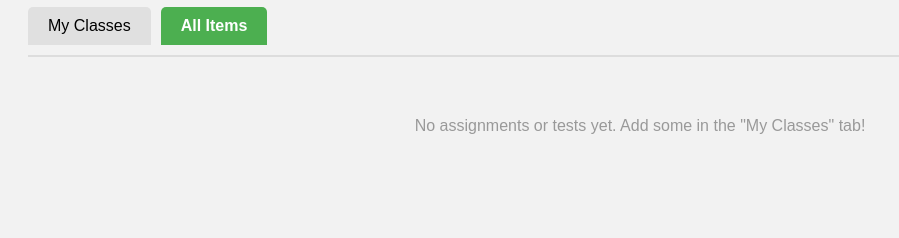
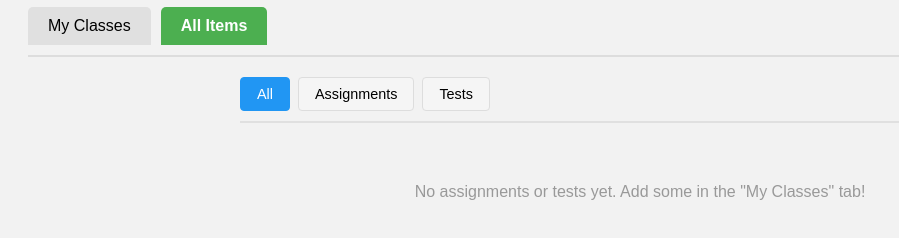
Before and after one commit to AChristmas10/AssignmentOrganizer, a plain HTML site: page index.html in a window 1280 px wide. Both pictures are taken after a click on the button "All Items". Shown: the part 90-328 px from the top of the page, without its empty margins (0-899 px from the left). Drawn offline with Linux system fonts and the light colour scheme.

Commit message:
[Version 1] Added sub-tabs in all items

```diff
--- a/script.js
+++ b/script.js
@@ -276,6 +276,9 @@ function switchView(view) {
 function renderAllItems() {
     const container = document.getElementById('allItemsContainer');
 
+    // Get current filter (default to 'all')
+    if (!window.allItemsFilter) window.allItemsFilter = 'all';
+
     // Collect all assignments and tests with their class info
     let allItems = [];
 
@@ -305,17 +308,43 @@ function renderAllItems() {
         });
     });
 
+    // Filter based on current filter
+    if (window.allItemsFilter === 'assignments') {
+        allItems = allItems.filter(item => item.type === 'assignment');
+    } else if (window.allItemsFilter === 'tests') {
+        allItems = allItems.filter(item => item.type === 'test');
+    }
+
     // Sort by date
     allItems.sort((a, b) => new Date(a.date) - new Date(b.date));
 
     if (allItems.length === 0) {
-        container.innerHTML = '<p style="text-align:center; color:#999; padding:40px;">No assignments or tests yet. Add some in the "My Classes" tab!</p>';
+        const filterText = window.allItemsFilter === 'all' ? 'No assignments or tests yet. Add some in the "My Classes" tab!' :
+            window.allItemsFilter === 'assignments' ? 'No assignments yet. Add some in the "My Classes" tab!' :
+                'No tests yet. Add some in the "My Classes" tab!';
+        container.innerHTML = `
+            <div style="max-width: 800px; margin: 0 auto;">
+                <div class="filter-tabs">
+                    <button class="filter-tab ${window.allItemsFilter === 'all' ? 'active' : ''}" onclick="setAllItemsFilter('all')">All</button>
+                    <button class="filter-tab ${window.allItemsFilter === 'assignments' ? 'active' : ''}" onclick="setAllItemsFilter('assignments')">Assignments</button>
+                    <button class="filter-tab ${window.allItemsFilter === 'tests' ? 'active' : ''}" onclick="setAllItemsFilter('tests')">Tests</button>
+                </div>
+                <p style="text-align:center; color:#999; padding:40px;">${filterText}</p>
+            </div>
+        `;
         return;
     }
 
     container.innerHTML = `
         <div style="max-width: 800px; margin: 0 auto;">
             <h2 style="margin-bottom: 20px;">All Assignments & Tests</h2>
+
+            <div class="filter-tabs">
+                <button class="filter-tab ${window.allItemsFilter === 'all' ? 'active' : ''}" onclick="setAllItemsFilter('all')">All</button>
+                <button class="filter-tab ${window.allItemsFilter === 'assignments' ? 'active' : ''}" onclick="setAllItemsFilter('assignments')">Assignments</button>
+                <button class="filter-tab ${window.allItemsFilter === 'tests' ? 'active' : ''}" onclick="setAllItemsFilter('tests')">Tests</button>
+            </div>
+
             ${allItems.map(item => {
         const isAssignment = item.type === 'assignment';
         const completed = isAssignment ? item.progress === 10 : item.prepared === 10;
@@ -350,3 +379,9 @@ function renderAllItems() {
         </div>
     `;
 }
+
+// SET FILTER FOR ALL ITEMS VIEW
+function setAllItemsFilter(filter) {
+    window.allItemsFilter = filter;
+    renderAllItems();
+}
--- a/style.css
+++ b/style.css
@@ -145,6 +145,36 @@ h1 {
     margin-top: 10px;
 }
 
+/* ---------- FILTER TABS (in All Items view) ---------- */
+.filter-tabs {
+    display: flex;
+    gap: 8px;
+    margin-bottom: 20px;
+    padding-bottom: 10px;
+    border-bottom: 2px solid #e0e0e0;
+}
+
+.filter-tab {
+    padding: 8px 16px;
+    border: 1px solid #ddd;
+    background: #f5f5f5;
+    cursor: pointer;
+    border-radius: 4px;
+    font-size: 0.9em;
+    transition: all 0.2s;
+}
+
+.filter-tab:hover {
+    background: #e8e8e8;
+}
+
+.filter-tab.active {
+    background: #2196F3;
+    color: white;
+    border-color: #2196F3;
+    font-weight: 500;
+}
+
 /* ---------- BUTTONS ---------- */
 button {
     cursor: pointer;
```
